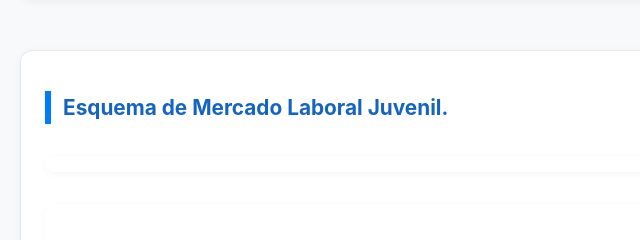
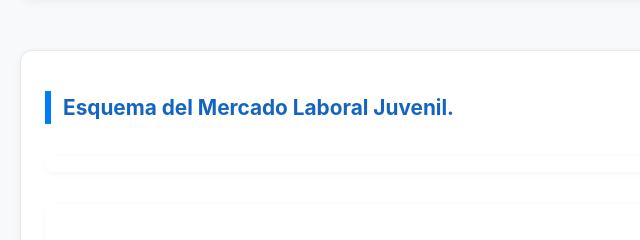
Before and after one commit to GiselleUlloa/AnuarioEstadisticoAlcaldiactg1, a plain HTML site: page mercadolaboral.html in a window 1280 px wide. Shown: the part 9250-9490 px from the top of the page, 70-710 px from the left. Drawn offline with Linux system fonts and the light colour scheme; a script that the page names is missing.

Commit message:
Update mercadolaboral.html

```diff
--- a/mercadolaboral.html
+++ b/mercadolaboral.html
@@ -411,9 +411,7 @@
 
     <section class="mercado-laboral-pet-ft">
       <!-- 1. Título -->
-      <h3>Población en edad  y de Fuerza de Trabajo Cartagena Vs Nacional
-        (Total, Hombres, Mujeres)
-       2021-2024</h3>
+      <h3>Población en edad y de Fuerza de Trabajo Cartagena Vs Nacional (Total, Hombres, Mujeres) 2021-2024</h3>
 
       <!-- 2. Gráfico -->
       <div class="grafico">
@@ -1441,7 +1439,7 @@
 
     <section class="ocupacion-desempleo-jovenes">
   <!-- 1. Título -->
-  <h3>Esquema de Mercado Laboral Juvenil.
+  <h3>Esquema del Mercado Laboral Juvenil.
   </h3>
 
   <!-- 2. Gráfico (Tableau) -->
```
